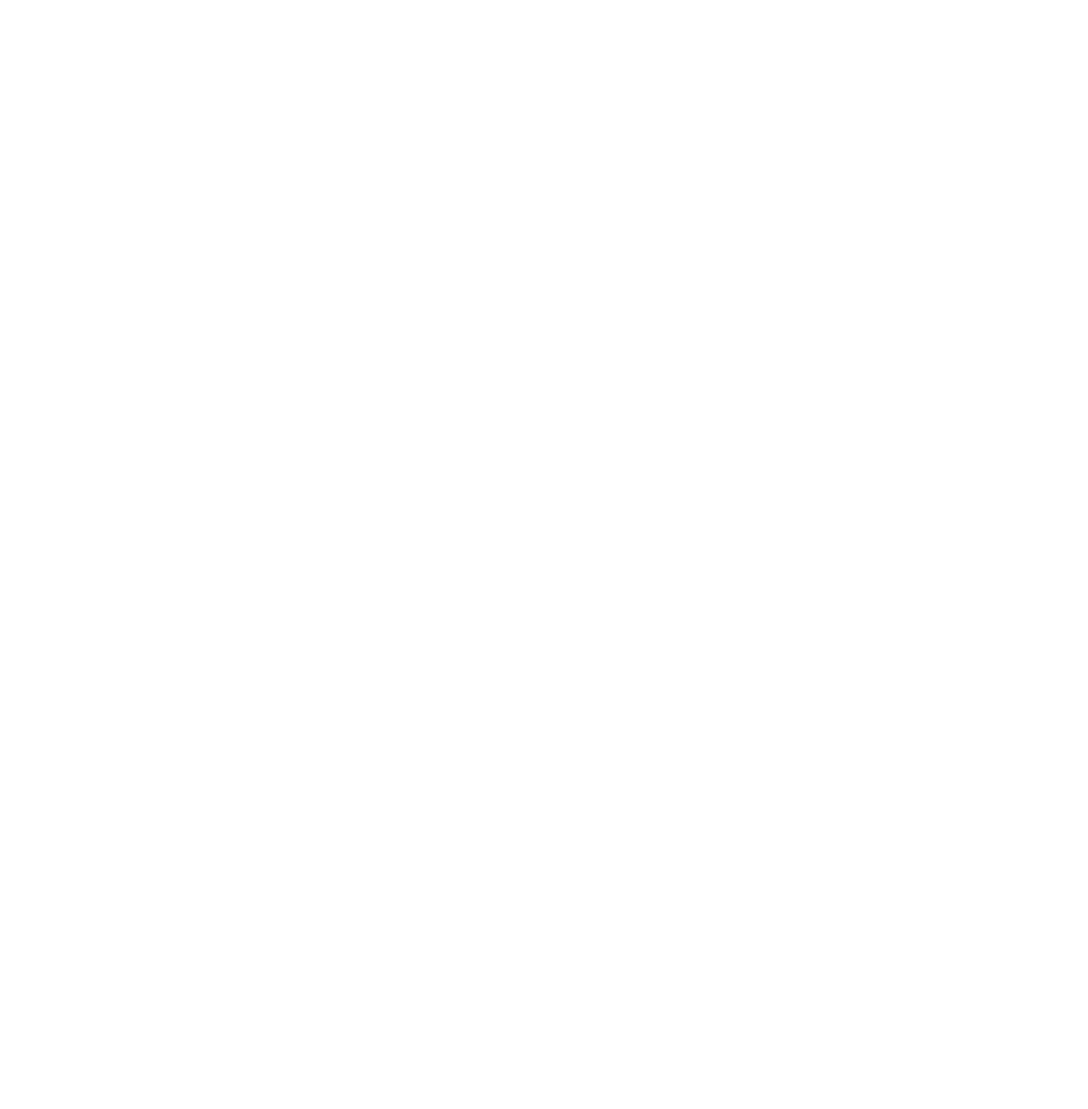
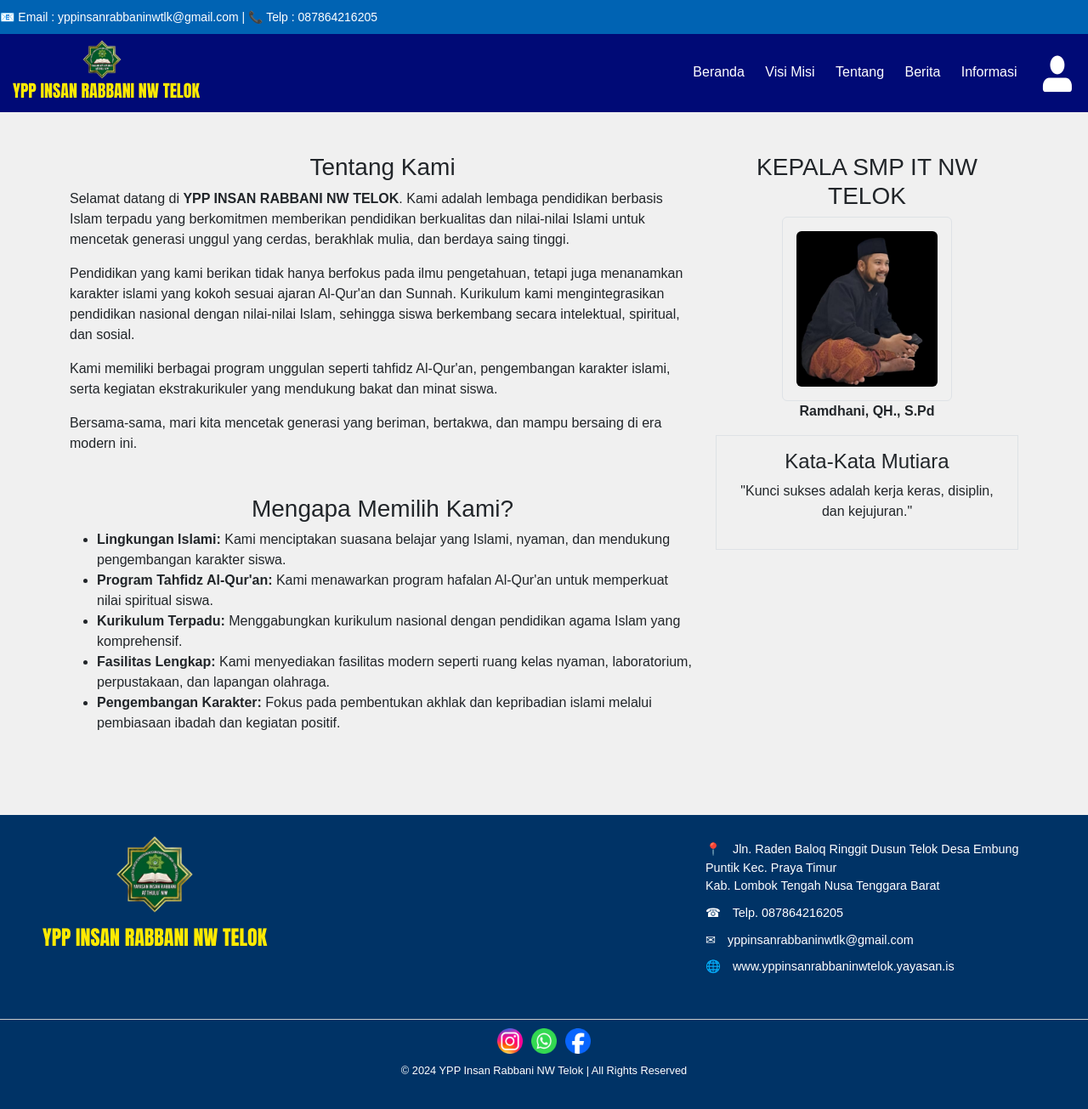
Before and after one commit to Hambaliyoi/yppinsanrabbaninwtelok, a plain HTML site: page Tentang/Tentang.html in a window 1280 px wide. Shown: the whole page at 85% size. Before the commit the page ends 800 px from the top, so only its background shows below. Drawn offline with nearby package versions, Linux system fonts and the light colour scheme.

Commit message:
update mm

```diff
--- /dev/null
+++ b/Tentang/Tentang.css
@@ -0,0 +1,167 @@
+/* Reset CSS dan body */
+@import url('https://fonts.googleapis.com/css2?family=Kaushan+Script&display=swap');
+* {
+    margin: 0;
+    padding: 0;
+    box-sizing: border-box;
+}
+
+body {
+    font-family: Impact, Haettenschweiler, 'Arial Narrow Bold', sans-serif;
+    height: 1000px;
+    font-family: Arial, sans-serif;
+    background-size: cover;
+    background-attachment: fixed;
+    background-position: center;
+    background-repeat: no-repeat;
+}
+header {
+    position: sticky;
+    top:0;
+}
+
+/* Bar Atas */
+.top-bar {
+    background-color: #0063b3;
+    color: #ffffff;
+    padding: 10px 0;
+    height: 4%;
+    font-size: 14px;
+}
+
+.top-bar span {
+    color: #ffffff;
+}
+
+/* Header */
+header {
+  position: sticky;
+  top: 0px;
+  display: flex;
+  justify-content: space-between;
+  align-items: center;
+  background-color: #000a76;
+  padding: 5px;
+  color: rgb(0, 0, 0);
+  z-index: 99999;
+}
+
+header .logo {
+    display: inline-block;
+    text-align: center;
+}
+
+header .logo h1 {
+    font-family: Impact;
+    font-size: 20px;
+    color: #ffea01;
+    margin-left: 10px; /* Jarak antara logo dan teks */
+}
+
+.logo-img {
+    height: 50px; /* Sesuaikan ukuran logo */
+    width: 50px; /* Pertahankan rasio logo */
+}
+
+/* Navigasi Header */
+header nav a {
+    color: white;
+    text-decoration: none;
+    margin: 0 10px;
+}
+
+header nav a:hover {
+    color: #0063b3;
+}
+
+ /* Contact Section */
+ body {
+  margin: 0;
+  font-family: Arial, sans-serif;
+  background-color: #f0f0f0;
+}
+
+.footer {
+  background-color: #003366;
+  color: #fff;
+  padding: 20px 0;
+}
+
+.footer-container {
+  display: flex;
+  justify-content: space-between;
+  align-items: flex-start;
+  flex-wrap: wrap;
+  max-width: 1200px;
+  margin: 0 auto;
+  padding: 0 10px;
+}
+
+.logo-section {
+  text-align: center;
+  margin-bottom: 20px;
+}
+
+.logo-section .logo {
+  width: 100px;
+  height: auto;
+  margin-bottom: 10px;
+}
+
+.logo-section h2 {
+  font-size: 1.5rem;
+  margin: 0;
+  color: #ffea01;
+  font-family: "Impact";
+}
+
+.contact-section {
+  max-width: 400px;
+  margin-bottom: 20px;
+}
+
+.contact-section p {
+  margin: 10px 0;
+  line-height: 1.5;
+  font-size: 0.9rem;
+}
+
+.contact-section span {
+  margin-right: 10px;
+}
+
+.social-media {
+  display: flex;
+  justify-content: center;
+  gap: 10px;
+  margin-bottom: 10px;
+}
+
+.social-media a img {
+  width: 30px;
+  height: 30px;
+  transition: transform 0.3s;
+}
+
+.social-media a img:hover {
+  transform: scale(1.2);
+}
+
+.footer-bottom {
+  text-align: center;
+  border-top: 1px solid #ccc;
+  padding-top: 10px;
+  font-size: 0.8rem;
+  margin-top: 20px;
+}
+
+.footer-bottom .social-media {
+  margin-bottom: 10px;
+}
+  /* Responsiveness */
+  @media (max-width: 768px) {
+    .contact-section .col-md-4,
+    .contact-section .col-md-8 {
+      flex: 1 0 100%;
+     }
+  }
--- a/Tentang/Tentang.html
+++ b/Tentang/Tentang.html
@@ -0,0 +1,110 @@
+<!DOCTYPE html>
+<html lang="en">
+
+<head>
+  <meta charset="UTF-8">
+  <meta name="viewport" content="width=device-width, initial-scale=1.0">
+  <title>Tentang Kami</title>
+  <link href="https://cdn.jsdelivr.net/npm/bootstrap@5.3.0-alpha3/dist/css/bootstrap.min.css" rel="stylesheet">
+  <link rel="stylesheet" href="Tentang.css">
+</head>
+
+<body>
+  <!-- Bar Atas -->
+  <div class="top-bar">
+    <p>📧 Email : <span>yppinsanrabbaninwtlk@gmail.com</span> | 📞 Telp : 087864216205 </p>
+  </div>
+
+  <!-- Header -->
+  <header>
+    <div class="logo">
+      <img src="image/LOGO.png" alt="Logo YPP Telok" class="logo-img">
+      <h1>YPP INSAN RABBANI NW TELOK</h1>
+    </div>
+    <nav>
+      <a href="/index.html">Beranda</a>
+      <a href="/Visi Misi/visi-misi.html">Visi Misi</a>
+      <a href="/Tentang/Tentang.html">Tentang</a>
+      <a href="/Berita baru/berita.html">Berita</a>
+      <a href="#">Informasi</a>
+      <a href="#"><img class="icon" src="image/icon profile.png" alt=""></a>
+    </nav>
+  </header>
+
+  <!-- Tentang -->
+  <div class="container my-5">
+    <div class="row">
+      <div class="col-lg-8">
+        <section class="mb-5">
+          <h3 class="text-center">Tentang Kami</h3>
+          <p>
+            Selamat datang di <strong>YPP INSAN RABBANI NW TELOK</strong>. Kami adalah lembaga pendidikan berbasis Islam terpadu yang berkomitmen memberikan pendidikan berkualitas dan nilai-nilai Islami untuk mencetak generasi unggul yang cerdas, berakhlak mulia, dan berdaya saing tinggi.
+          </p>
+          <p>
+            Pendidikan yang kami berikan tidak hanya berfokus pada ilmu pengetahuan, tetapi juga menanamkan karakter islami yang kokoh sesuai ajaran Al-Qur'an dan Sunnah. Kurikulum kami mengintegrasikan pendidikan nasional dengan nilai-nilai Islam, sehingga siswa berkembang secara intelektual, spiritual, dan sosial.
+          </p>
+          <p>
+            Kami memiliki berbagai program unggulan seperti tahfidz Al-Qur'an, pengembangan karakter islami, serta kegiatan ekstrakurikuler yang mendukung bakat dan minat siswa.
+          </p>
+          <p>
+            Bersama-sama, mari kita mencetak generasi yang beriman, bertakwa, dan mampu bersaing di era modern ini.
+          </p>
+        </section>
+
+        <!-- Mengapa Memilih Kami -->
+        <section class="mb-5">
+          <h3 class="text-center">Mengapa Memilih Kami?</h3>
+          <ul>
+            <li><strong>Lingkungan Islami:</strong> Kami menciptakan suasana belajar yang Islami, nyaman, dan mendukung pengembangan karakter siswa.</li>
+            <li><strong>Program Tahfidz Al-Qur'an:</strong> Kami menawarkan program hafalan Al-Qur'an untuk memperkuat nilai spiritual siswa.</li>
+            <li><strong>Kurikulum Terpadu:</strong> Menggabungkan kurikulum nasional dengan pendidikan agama Islam yang komprehensif.</li>
+            <li><strong>Fasilitas Lengkap:</strong> Kami menyediakan fasilitas modern seperti ruang kelas nyaman, laboratorium, perpustakaan, dan lapangan olahraga.</li>
+            <li><strong>Pengembangan Karakter:</strong> Fokus pada pembentukan akhlak dan kepribadian islami melalui pembiasaan ibadah dan kegiatan positif.</li>
+          </ul>
+        </section>
+      </div>
+
+      <div class="col-lg-4">
+        <aside class="text-center">
+          <h3>KEPALA SMP IT NW TELOK</h3>
+          <div class="d-inline-block border p-3 rounded" style="width: 200px;">
+            <img src="image/bang dhani.jpg" class="img-fluid rounded" alt="Foto Kepala Sekolah">
+          </div>
+          <p><strong>Ramdhani, QH., S.Pd</strong></p>
+          <div class="border p-3">
+            <h4>Kata-Kata Mutiara</h4>
+            <p>"Kunci sukses adalah kerja keras, disiplin, dan kejujuran."</p>
+          </div>
+        </aside>
+      </div>
+    </div>
+  </div>
+
+  <!-- Footer -->
+  <footer class="footer">
+    <div class="footer-container">
+      <div class="logo-section">
+        <img src="image/LOGO.png" alt="Logo" class="logo">
+        <h2>YPP INSAN RABBANI NW TELOK</h2>
+      </div>
+      <div class="contact-section">
+        <p><span>&#x1F4CD;</span> Jln. Raden Baloq Ringgit Dusun Telok Desa Embung Puntik Kec. Praya Timur<br>Kab. Lombok Tengah Nusa Tenggara Barat</p>
+        <p><span>&#x260E;</span> Telp. 087864216205</p>
+        <p><span>&#x2709;</span> yppinsanrabbaninwtlk@gmail.com</p>
+        <p><span>&#x1F310;</span> www.yppinsanrabbaninwtelok.yayasan.is</p>
+      </div>
+    </div>
+    <div class="footer-bottom">
+      <div class="social-media">
+        <a href="#"><img src="image/INSTAGRAM.png" alt="Instagram"></a>
+        <a href="#"><img src="image/what.png" alt="WhatsApp"></a>
+        <a href="#"><img src="image/FACEBOOK.png" alt="Facebook"></a>
+      </div>
+      <p>&copy; 2024 YPP Insan Rabbani NW Telok | All Rights Reserved</p>
+    </div>
+  </footer>
+
+  <script src="https://cdn.jsdelivr.net/npm/bootstrap@5.3.0-alpha3/dist/js/bootstrap.bundle.min.js"></script>
+</body>
+
+</html>
```
Also changed, not shown: Berita baru/berita.html (+1 -1 lines), Visi Misi/visi-misi.html (+1 -1 lines), index.html (+1 -1 lines), Tentang/image/Beige Simple Company Structure Organizational Chart (1).png (added), Tentang/image/FACEBOOK.png (added), Tentang/image/INSTAGRAM.png (added), Tentang/image/LOGO.png (added), Tentang/image/background.jpeg (added), Tentang/image/bang dhani.jpg (added), Tentang/image/icon profile.png (added), Tentang/image/kepsek.jpg (added), Tentang/image/ngajar mengajar.jpg (added), Tentang/image/what.png (added), 1 other file.
